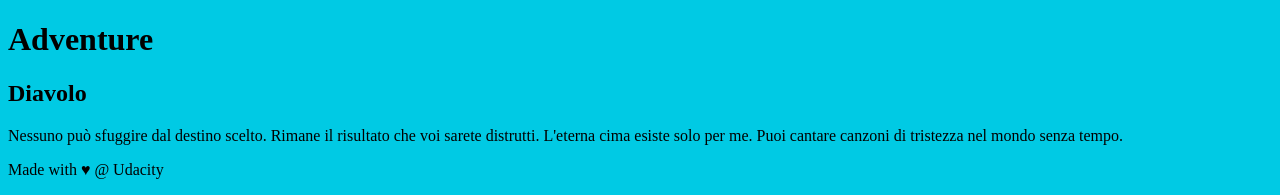
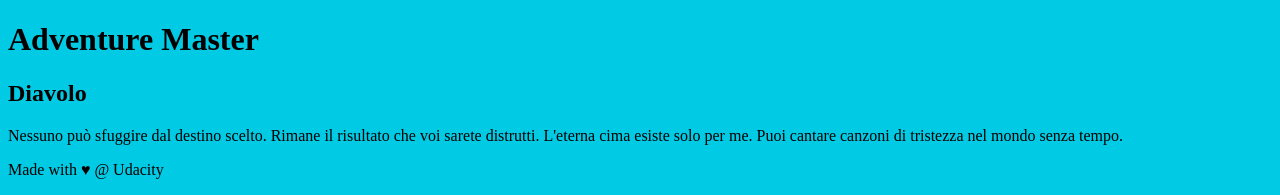
Before and after one commit to T0Toru/Udacity_Git_Course, a plain HTML site: page index.html in a window 1280 px wide. Shown: the top 195 px of the page. Drawn offline with Linux system fonts and the light colour scheme.

Commit message:
Set new page header

```diff
--- a/index.html
+++ b/index.html
@@ -10,7 +10,7 @@
 <body>
 
     <header>
-        <h1>Adventure</h1>
+        <h1>Adventure Master</h1>
     </header>
 
     <div class="container">
```
